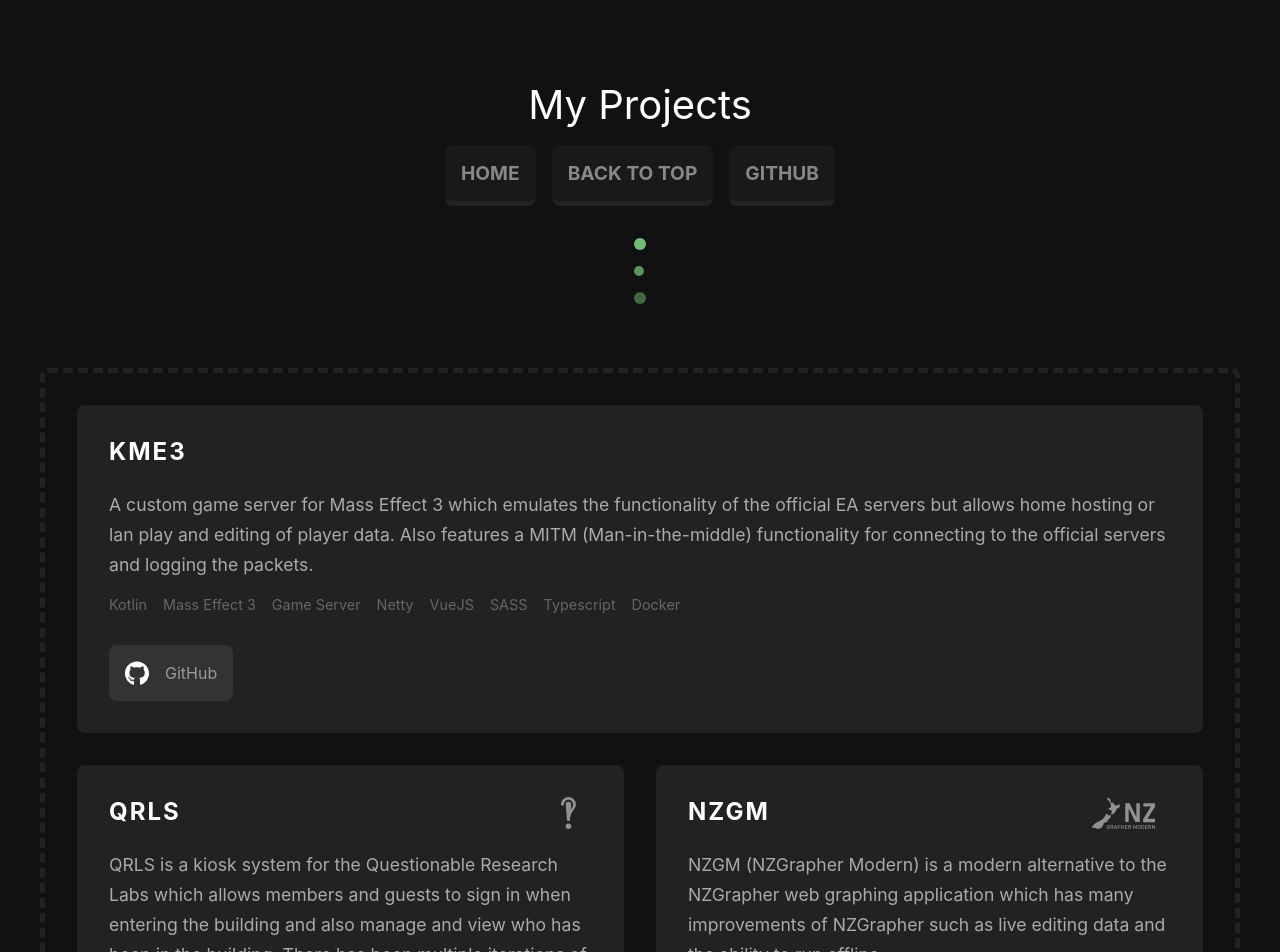
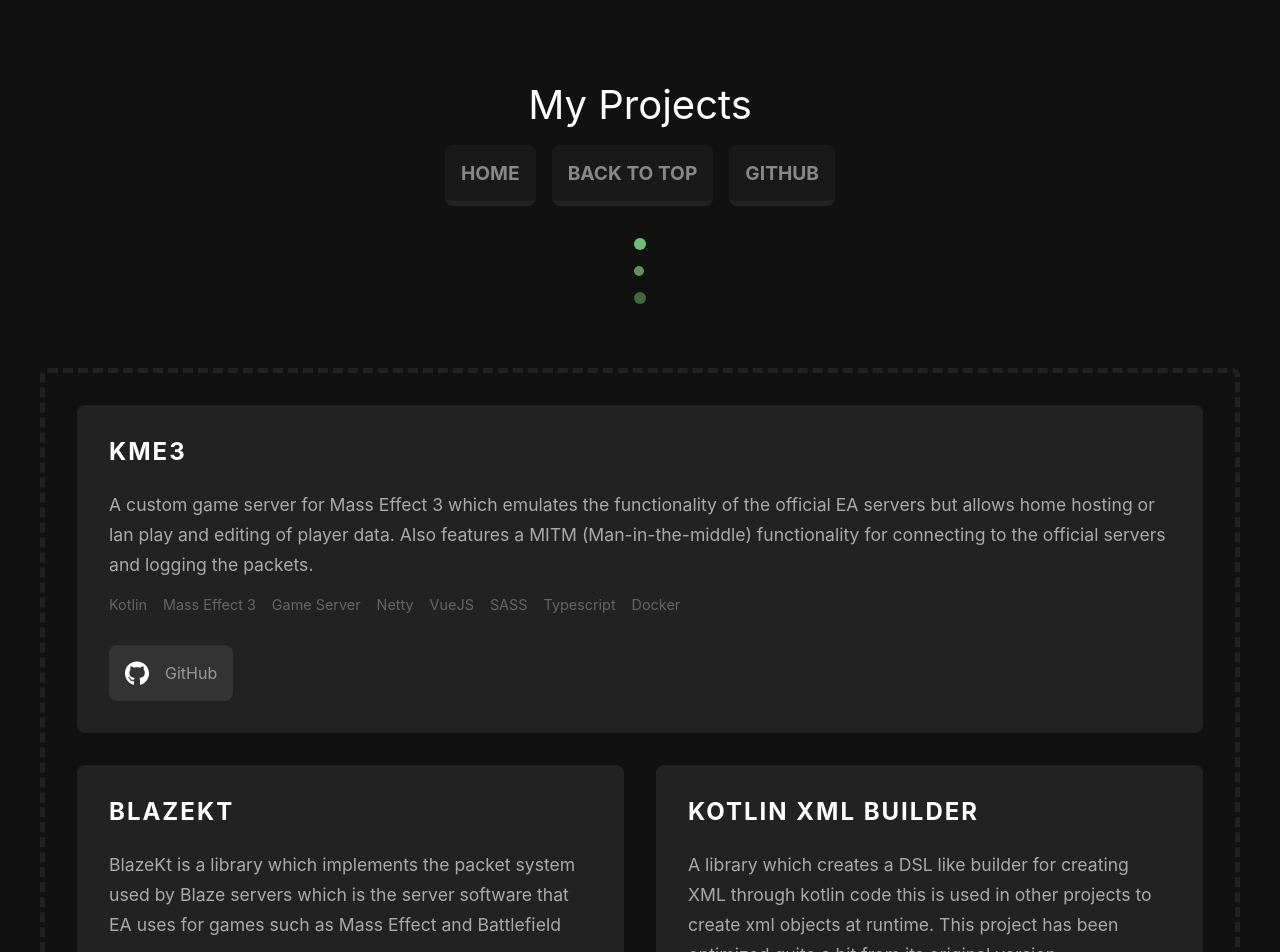
Before and after one commit to jacobtread/jacobtread-nextjs, a Next.js app: page /projects in a window 1280 px wide. Shown: the top 952 px of the page. Built offline with nearby package versions, Linux system fonts and the light colour scheme.

Commit message:
Added BlazeKt and Kotlin XML Builder projects

```diff
--- a/pages/projects.tsx
+++ b/pages/projects.tsx
@@ -28,6 +28,22 @@
                     logging the packets.
                 </Project>
 
+                <Project
+                    title="BlazeKt"
+                    links={[createGitHubLink('jacobtread/BlazeKt')]}
+                    tags={['Kotlin', 'Gradle', 'Maven', 'Annotation Processing', 'Library', 'Packet System', 'Netty']}>
+                    BlazeKt is a library which implements the packet system used by Blaze servers which
+                    is the server software that EA uses for games such as Mass Effect and Battlefield
+                </Project>
+
+                <Project
+                    title="Kotlin XML Builder"
+                    links={[createGitHubLink('jacobtread/xml-builder-kt')]}
+                    tags={['Kotlin', 'Gradle', 'Maven', 'XML', 'Library']}>
+                    A library which creates a DSL like builder for creating XML through kotlin code
+                    this is used in other projects to create xml objects at runtime. This project has
+                    been optimized quite a bit from its original version.
+                </Project>
 
                 <Project
                     icon={QRLIcon}
```
